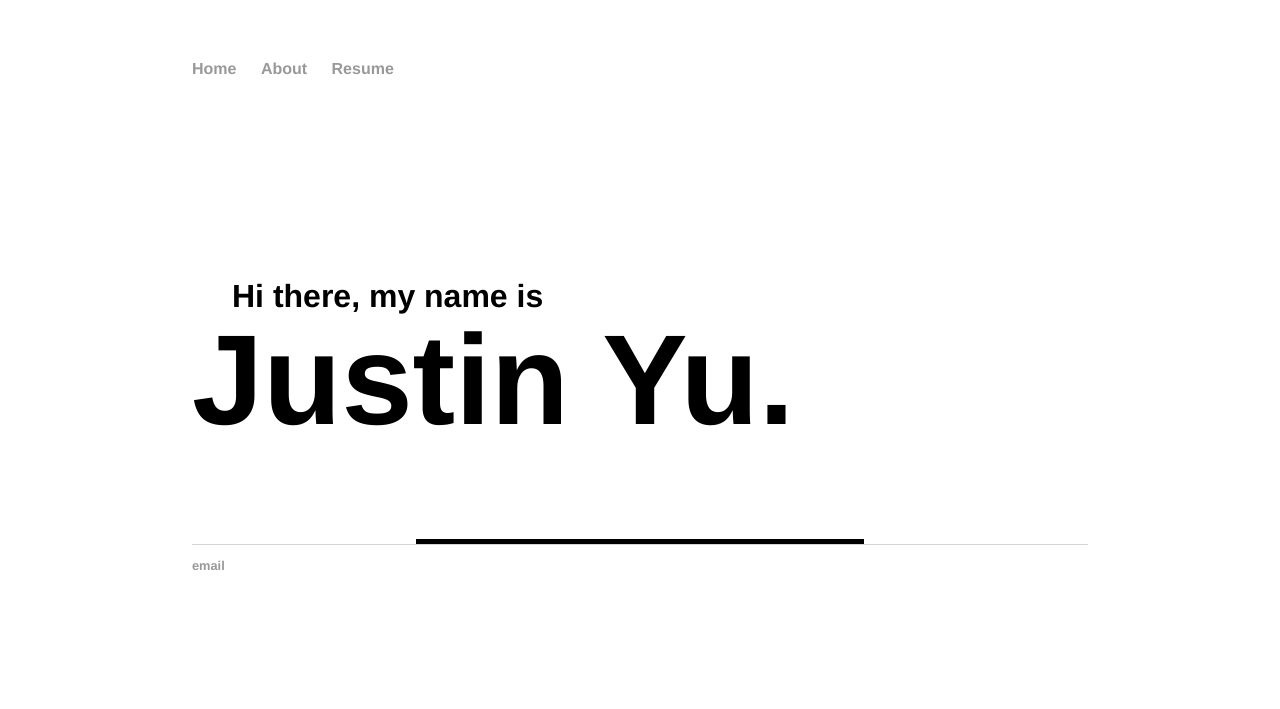
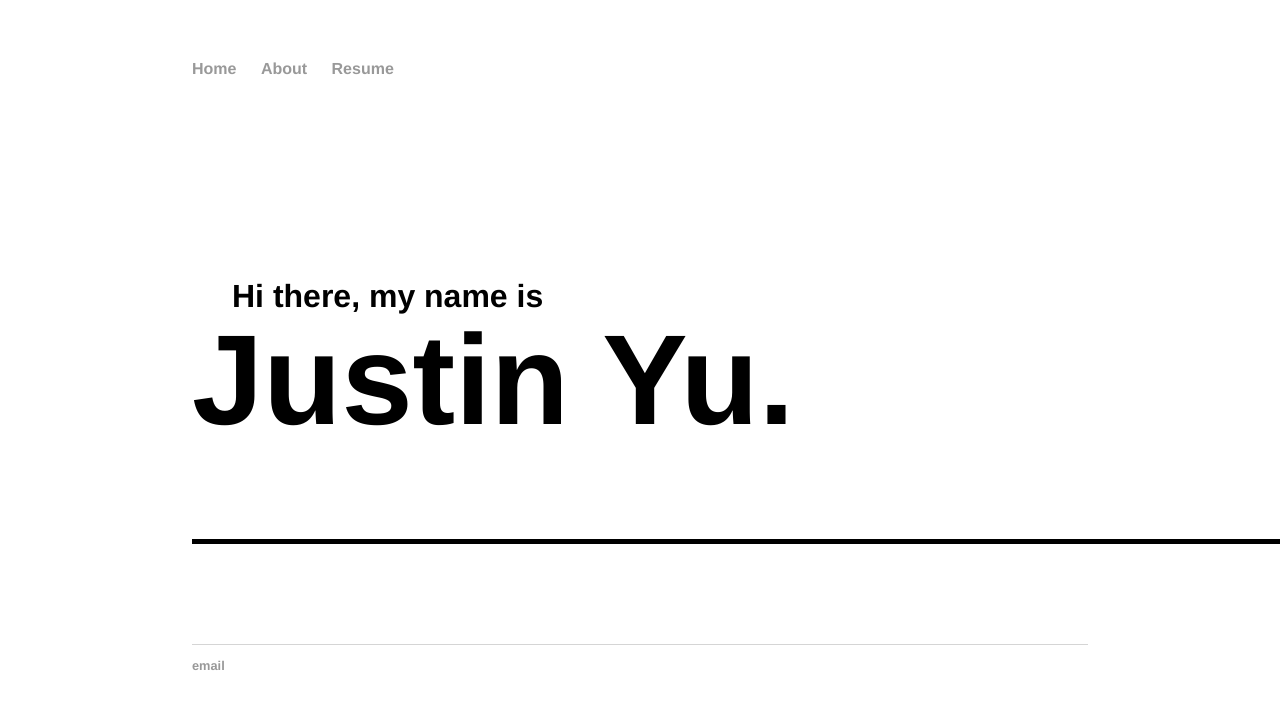
Before and after one commit to justinjelly/justinjelly.github.io, a Jekyll site: the page built from index.html, in a window 1280 px wide. Shown: the top 709 px of the page. Built offline with Jekyll 4.4.1, drawn with Linux system fonts in a browser that asks for light colours.

Commit message:
Update index.html

```diff
--- a/index.html
+++ b/index.html
@@ -5,5 +5,5 @@ title: Justin Yu
 <div class="blurb">
 	<h1 style="font-size:2em; margin-top: 200px; margin-left: 40px;">Hi there, my name is</h1>
 	<h1 style="font-size:8em; margin-top: -30px;">Justin Yu.</h1>
-	<hr style="height:5px; border-width:0; color:black; background-color:black; margin-top:-100px; width:50%; margin: 0 auto;">
+	<hr style="height:5px; border-width:0; color:black; background-color:black; margin-bottom:100px; width:150%;">
 </div><!-- /.blurb -->
```
